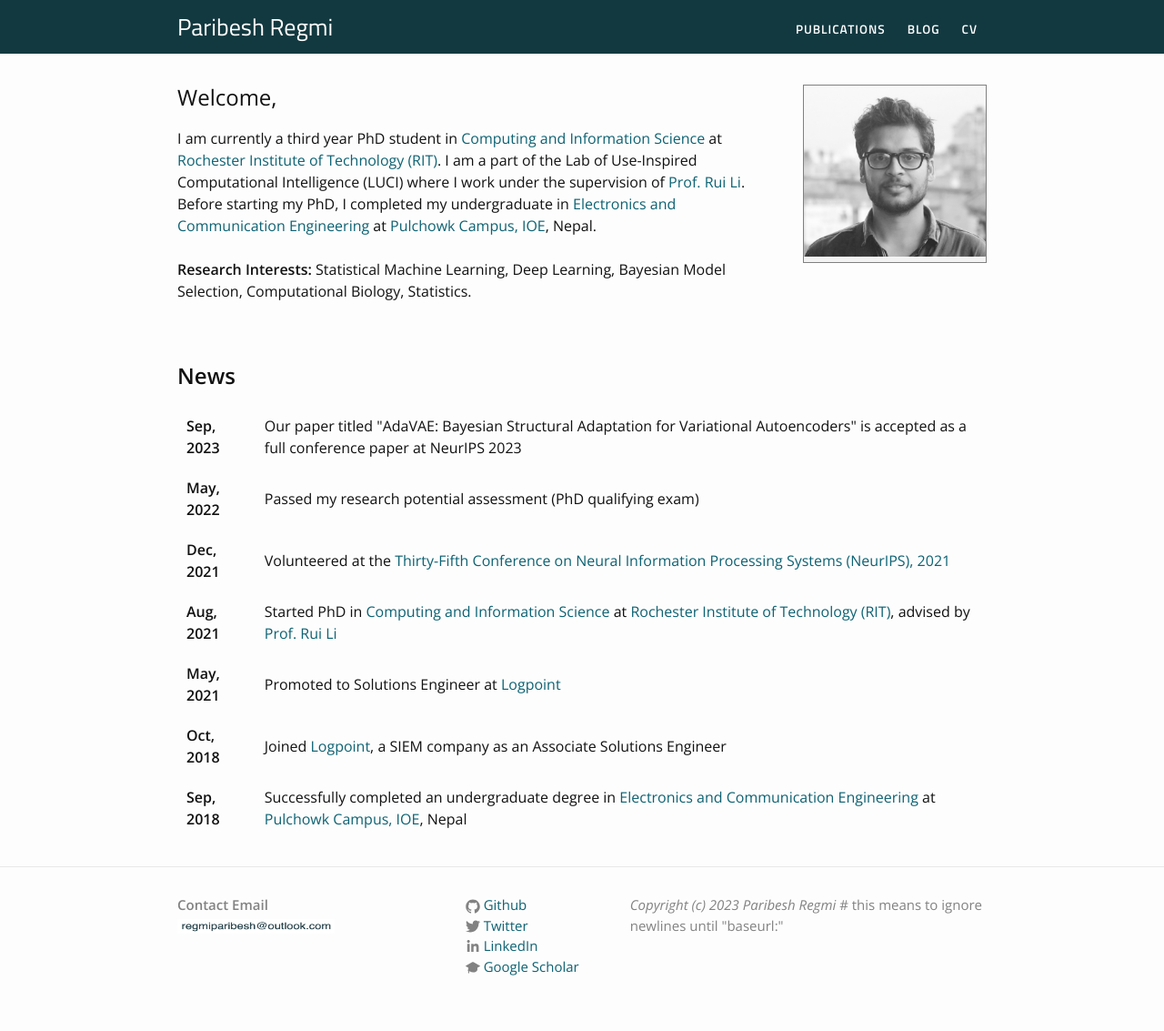
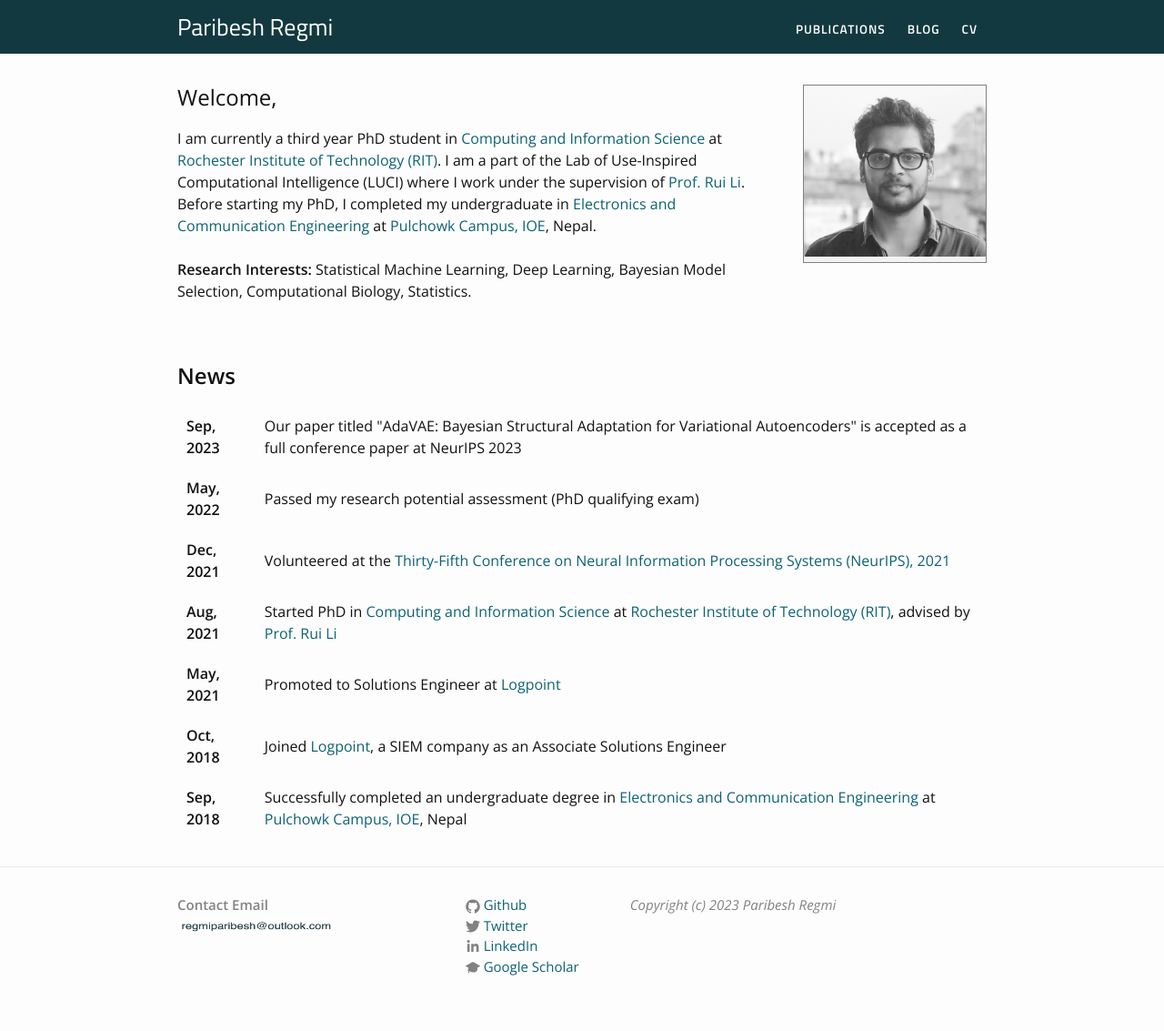
Before and after one commit to paribeshregmi/paribeshregmi.github.io, a Jekyll site: the page built from index.markdown, in a window 1280 px wide. Shown: the whole page at 91% size. Built offline with Jekyll 4.4.1, drawn with Linux system fonts in a browser that asks for light colours; part of the change alters nothing that is shown.

```diff
--- a/_config.yml
+++ b/_config.yml
@@ -20,9 +20,8 @@
 
 title: Paribesh Regmi
 # general_email: ""
-description: >-
+description: >- # this means to ignore newlines until "baseurl:"
   <i>Copyright (c) 2023 Paribesh Regmi</i>
-  # this means to ignore newlines until "baseurl:"
 baseurl: "" # the subpath of your site, e.g. /blog
 url: "" # the base hostname & protocol for your site, e.g. http://example.com
 disqus: https://alienspline.disqus.com/embed.js
```
